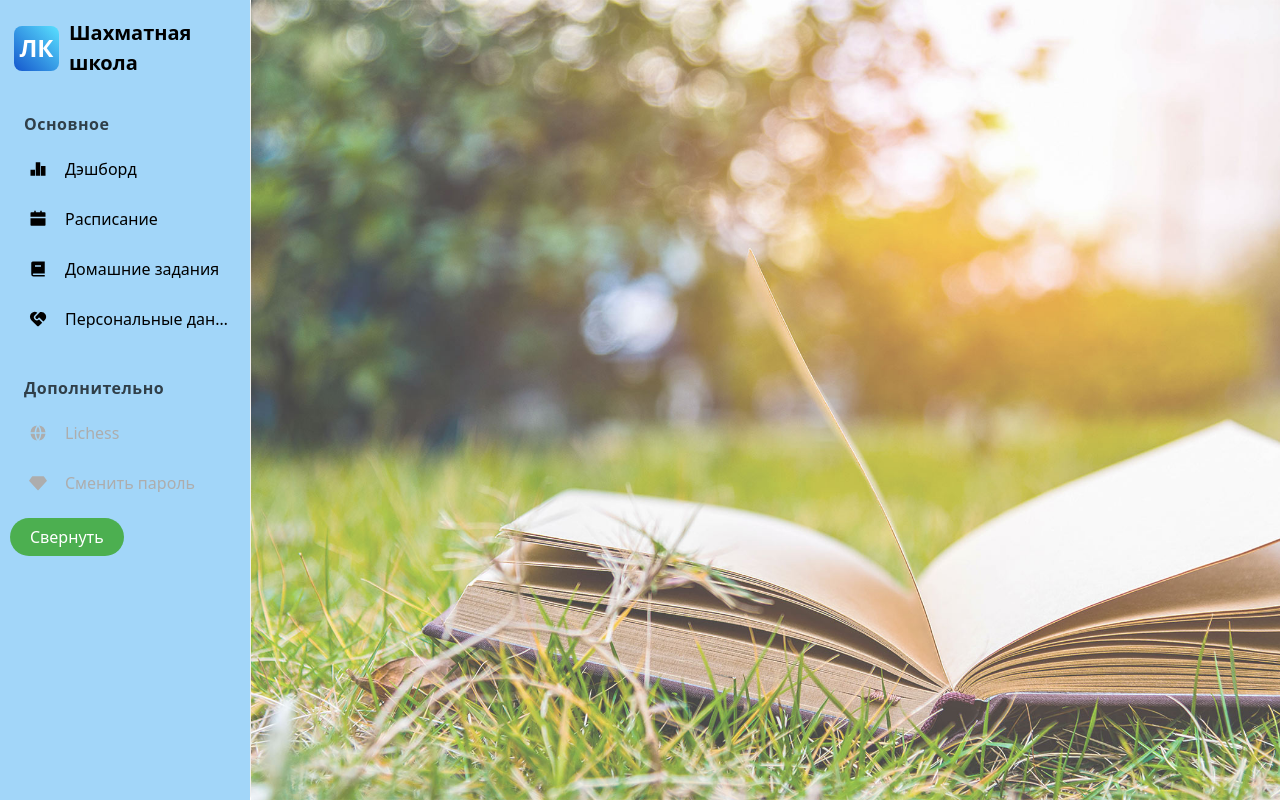
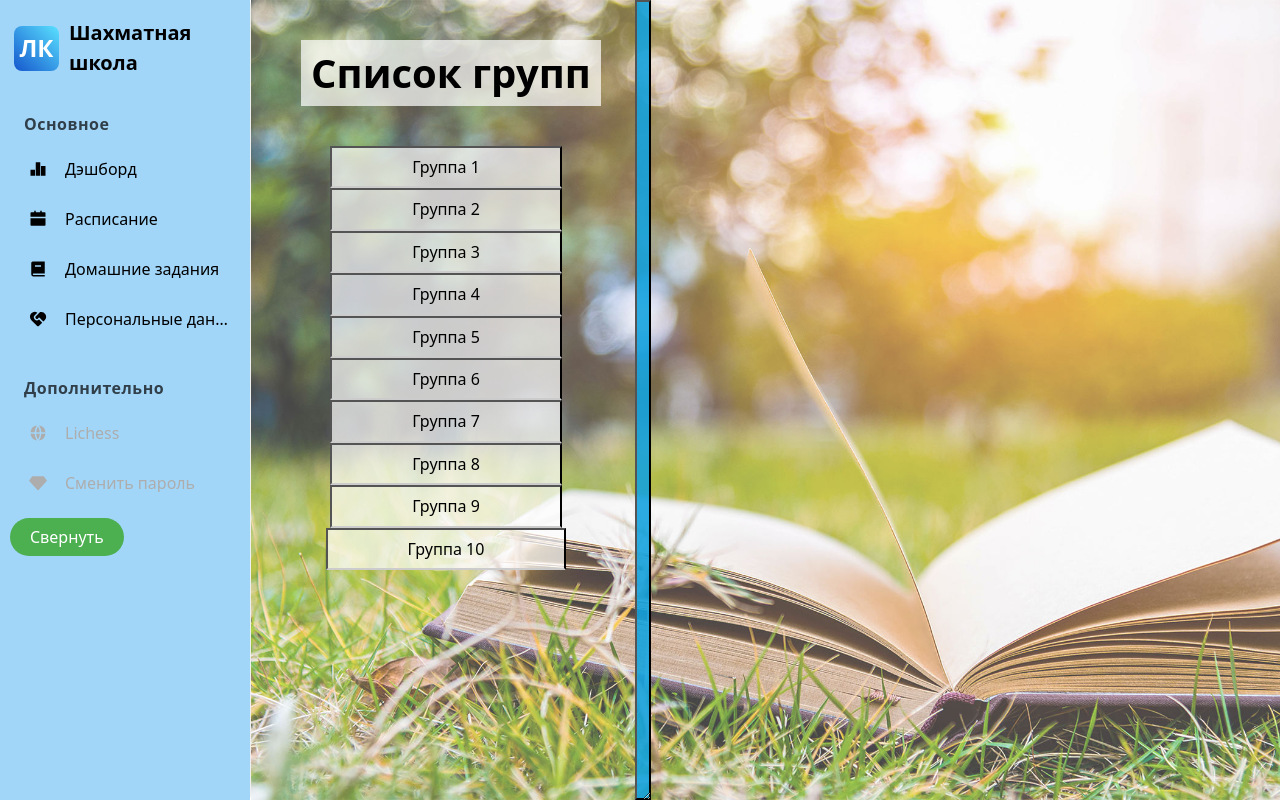
Before and after one commit to ivanwolodin/frontend_chess_school, a React (Create React App) app: page /side_bar in a window 1280 px wide. Both pictures are taken after a click on the link "Расписание". Built offline with nearby package versions, Linux system fonts and the light colour scheme.

Commit message:
feat(attendancestatistics): implemented

```diff
--- a/src/App.tsx
+++ b/src/App.tsx
@@ -24,7 +24,7 @@ function App() {
       <BrowserRouter>
         <Routes>
           <Route
-            path="/"
+            path="/frontend_chess_school"
             element={
               <>
                 <Header />
--- a/src/components/personal_account/TeacherPage/Dashboard/Dashboard.css
+++ b/src/components/personal_account/TeacherPage/Dashboard/Dashboard.css
@@ -3,4 +3,6 @@
   background: url('../../../../assets/personal_account_images/dashboard.jpg')
     no-repeat center center;
   background-size: cover;
+
+  /* opacity: 0.9; */
 }
--- a/src/components/personal_account/TeacherPage/ManageAttendance/ManageAttendance.css
+++ b/src/components/personal_account/TeacherPage/ManageAttendance/ManageAttendance.css
@@ -1,6 +1,68 @@
 .manageattendance__general {
+  display: flex;
   flex-grow: 1;
+  flex-direction: row;
   background: url('../../../../assets/personal_account_images/attendance.jpg')
     no-repeat center center;
   background-size: cover;
 }
+
+.manageattendance__container {
+  position: relative;
+  display: flex;
+  flex-direction: column;
+  align-items: center;
+  min-width: 200px;
+  height: 100vh;
+  overflow: hidden;
+  resize: horizontal;
+}
+
+.manageattendance__title {
+  align-self: center;
+  margin-top: 40px;
+  margin-bottom: 40px;
+  padding: 10px;
+  font-weight: bold;
+  font-size: 40px;
+  background: rgb(255 255 255 / 70%);
+}
+
+.manageattendance__group_list {
+  display: flex;
+  flex: 1;
+  flex-direction: column;
+  align-items: center;
+  padding-right: 10px;
+  overflow-y: auto;
+}
+
+.manageattendance__group_item {
+  padding: 10px;
+  padding-right: 80px;
+  padding-left: 80px;
+  background: rgb(255 255 255 / 70%);
+  border-bottom: 2px solid #cccccc;
+  cursor: pointer;
+}
+
+.manageattendance__vertical_line {
+  position: absolute;
+  top: 0;
+  right: 0;
+  bottom: 0;
+  width: 5px;
+  background-color: rgb(19 162 223 / 89.1%);
+  cursor: ew-resize;
+}
+
+.manageattendance__details {
+  flex-grow: 1;
+  padding: 16px;
+}
+
+.manageattendance__group_title {
+  margin-bottom: 16px;
+  font-weight: bold;
+  font-size: 24px;
+}
--- a/src/components/personal_account/TeacherPage/ManageAttendance/ManageAttendance.tsx
+++ b/src/components/personal_account/TeacherPage/ManageAttendance/ManageAttendance.tsx
@@ -1,7 +1,77 @@
+import React, { useState, useRef } from 'react';
 import './ManageAttendance.css';
 
-const ManageAttendance = () => {
-  return <div className="manageattendance__general"></div>;
+const ManageAttendance: React.FC = () => {
+  const [width, setWidth] = useState<number>(400); // Изначальная ширина
+  const [groupTitle, setGroupTitle] = useState<string>(''); // Заголовок группы
+  const containerRef = useRef<HTMLDivElement>(null);
+
+  const items = [
+    'Группа 1',
+    'Группа 2',
+    'Группа 3',
+    'Группа 4',
+    'Группа 5',
+    'Группа 6',
+    'Группа 7',
+    'Группа 8',
+    'Группа 9',
+    'Группа 10',
+  ];
+
+  const handleMouseDown = (
+    e: React.MouseEvent<HTMLButtonElement, MouseEvent>,
+  ) => {
+    const startX = e.clientX;
+
+    const handleMouseMove = (e: MouseEvent) => {
+      const newWidth = width + (e.clientX - startX);
+      setWidth(newWidth);
+    };
+
+    const handleMouseUp = () => {
+      document.removeEventListener('mousemove', handleMouseMove);
+      document.removeEventListener('mouseup', handleMouseUp);
+    };
+
+    document.addEventListener('mousemove', handleMouseMove);
+    document.addEventListener('mouseup', handleMouseUp);
+  };
+
+  const handleItemClick = (item: string) => {
+    setGroupTitle(item);
+  };
+
+  return (
+    <div className="manageattendance__general">
+      <div
+        ref={containerRef}
+        className="manageattendance__container"
+        style={{ width: `${width}px` }}
+      >
+        <div className="manageattendance__title">Список групп</div>
+        <div className="manageattendance__group_list">
+          {items.map((item, index) => (
+            <button
+              key={index}
+              className="manageattendance__group_item"
+              onClick={() => handleItemClick(item)}
+            >
+              {item}
+            </button>
+          ))}
+        </div>
+        <button
+          className="manageattendance__vertical_line"
+          onMouseDown={handleMouseDown}
+        ></button>
+      </div>
+      <div className="manageattendance__details">
+        <div className="manageattendance__group_title">{groupTitle}</div>
+        {/* Здесь можно добавить таблицу или другие детали */}
+      </div>
+    </div>
+  );
 };
 
 export default ManageAttendance;
```
